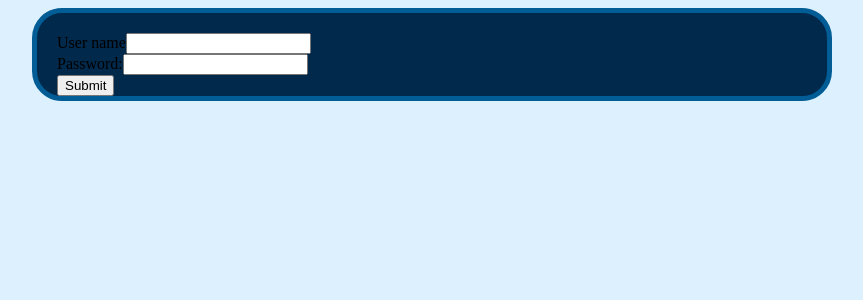
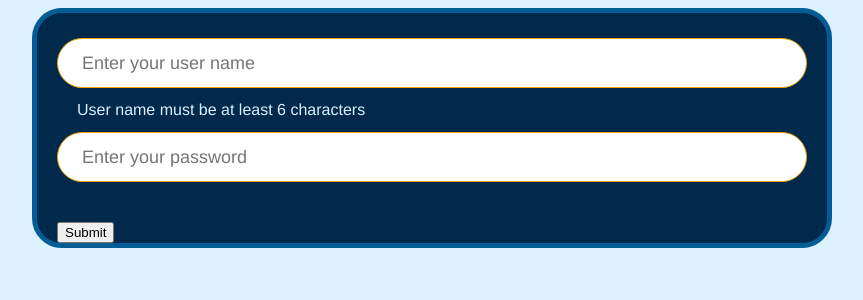
Before and after one commit to royadams72/get-your-fit-together, a Next.js app: page /retrieve-plan in a window 1280 px wide. Shown: the top 300 px of the page, without its empty margins (208-1071 px from the left). Built offline with nearby package versions, Linux system fonts and the light colour scheme.

Commit message:
starting refactoring userForm components

```diff
--- a/app/api/check-for-user/route.ts
+++ b/app/api/check-for-user/route.ts
@@ -18,7 +18,7 @@ export async function POST(req: Request) {
 
     if (plan) {
       return NextResponse.json(
-        { error: "Plan already exists with that user name" },
+        { error: "A fitness plan already exists with that user name" },
         { status: 409 }
       );
     } else {
--- a/components/form/InputComponent.tsx
+++ b/components/form/InputComponent.tsx
@@ -1,20 +1,19 @@
 "use client";
+import { ActionCreatorWithPayload } from "@reduxjs/toolkit";
 import { useFormContext } from "react-hook-form";
 import { Input } from "@/types/interfaces/form";
 import { useAppDispatch } from "@/lib/hooks/storeHooks";
-import { ActionCreatorWithPayload } from "@reduxjs/toolkit";
+import styles from "@/styles/components/_commonStyles.module.scss";
 
 const InputComponent = ({
   className,
   config,
   dispatchEvent,
-  customMessage,
   inputValue,
 }: {
   config: Input;
   className?: string;
   dispatchEvent?: ActionCreatorWithPayload<any, string>;
-  customMessage?: string;
   inputValue?: ({ name, value }: { name: string; value: string }) => void;
 }) => {
   const {
@@ -44,22 +43,31 @@ const InputComponent = ({
     config?.eventHandlers?.onChange?.(e);
   };
   return (
-    <div className={className}>
+    <div
+      className={`${styles.textInputDiv} ${className ? " " + className : ""}`}
+    >
       <label htmlFor={config.name}>{config.label}</label>
       <input
         type={config.isPassword ? "password" : "text"}
         id={config.name}
+        placeholder={config.placeHolder}
         {...register(config.name, config.validation)}
         {...config.eventHandlers}
         onChange={(e) => {
           handleChange(e);
         }}
       />
-      {config.hint && <div dangerouslySetInnerHTML={config.hint} />}
+      {config.hint && (
+        <div
+          className={styles.textInputDivHint}
+          dangerouslySetInnerHTML={config.hint}
+        />
+      )}
       {errors[config.name] && (
-        <p style={{ color: "red" }}>{errors[config.name]?.message as string}</p>
+        <p className={styles.textInputDivError}>
+          {errors[config.name]?.message as string}
+        </p>
       )}
-      {customMessage && <p style={{ color: "red" }}>{customMessage}</p>}
     </div>
   );
 };
--- a/components/form/UserForm.tsx
+++ b/components/form/UserForm.tsx
@@ -1,7 +1,9 @@
 import React from "react";
-import InputComponent from "./InputComponent";
 import { FormValue } from "@/types/interfaces/form";
 import { User } from "@/types/enums/user.enum";
+import styles from "@/styles/components/_userForm.module.scss";
+
+import InputComponent from "./InputComponent";
 
 const UserForm = ({
   config,
@@ -17,20 +19,25 @@ const UserForm = ({
   const userArr = [User.userName, User.userPassword];
 
   return (
-    <>
+    <div className={styles.userFormContainer}>
       {userArr.map((elName) => {
         const isUserName = elName === User.userName;
 
         const inputProps: any = {
           config: config[elName],
           inputValue: isYourFitPage ? inputValue : undefined,
-          customMessage:
-            isYourFitPage && isUserName ? customMessage : undefined,
         };
 
-        return <InputComponent key={elName} {...inputProps} />;
+        return (
+          <div key={elName}>
+            <InputComponent {...inputProps} />
+            {isYourFitPage && isUserName && customMessage ? (
+              <div className={styles.textInputDivError}>{customMessage}</div>
+            ) : null}
+          </div>
+        );
       })}
-    </>
+    </div>
   );
 };
 
--- a/lib/form-configs/userConfig.ts
+++ b/lib/form-configs/userConfig.ts
@@ -5,6 +5,7 @@ export const config = {
     name: "userPassword",
     isPassword: true,
     label: "Password:",
+    placeHolder: "Enter your password",
     validation: {
       required: { value: true, message: "Please enter your password" },
     },
@@ -12,11 +13,13 @@ export const config = {
   userName: <Input>{
     name: "userName",
     label: "User name",
+    placeHolder: "Enter your user name",
+    hint: { __html: "User name must be at least 6 characters" },
     validation: {
       required: { value: true, message: "Please enter your name" },
       minLength: {
         value: 6,
-        message: "Full name must be at least 6 characters",
+        message: "User name must be at least 6 characters",
       },
     },
   },
--- a/styles/components/_checkbox.module.scss
+++ b/styles/components/_checkbox.module.scss
@@ -1,5 +1,5 @@
 @use "../abstracts/mixins" as *;
-@use "./formStyles" as *;
+@use "./commonStyles.module" as *;
 
 .checkboxDiv {
   --template-columns: 2;
--- a/styles/components/_formStyles.scss
+++ b/styles/components/_commonStyles.module.scss
@@ -20,8 +20,11 @@
 }
 
 .selectDiv select,
-.radioDiv fieldset {
+.radioDiv fieldset,
+.textInputDiv input[type="text"],
+.textInputDiv input[type="password"] {
   @include typography("lg", var(--input-colour), var(--main-body-font), normal);
+  box-sizing: border-box;
   border-radius: var(--border-radius-large);
   background-color: var(--white);
   border: 1px solid var(--quaternary-colour);
@@ -34,8 +37,17 @@
 }
 
 .selectDiv,
+.textInputDiv {
+  label {
+    position: absolute;
+    left: -9999px;
+  }
+}
+
+.selectDiv,
 .radioDiv,
-.checkboxDiv {
+.checkboxDiv,
+.textInputDiv {
   margin-bottom: 4rem;
 
   &Hint {
--- a/styles/components/_radioComponent.module.scss
+++ b/styles/components/_radioComponent.module.scss
@@ -1,4 +1,4 @@
-@use "./formStyles" as *;
+@use "./commonStyles.module" as *;
 
 .radioDiv fieldset {
   display: grid;
--- a/styles/components/_selectComponent.module.scss
+++ b/styles/components/_selectComponent.module.scss
@@ -1,4 +1,4 @@
-@use "./formStyles" as *;
+@use "./commonStyles.module" as *;
 
 $afterHeight: 2rem;
 $afterWidth: 1.4rem;
--- /dev/null
+++ b/styles/components/_userForm.module.scss
@@ -0,0 +1,10 @@
+@use "./commonStyles.module" as *;
+
+.userFormContainer {
+  & div:first-child > div:first-child {
+    margin-bottom: 0;
+  }
+  .textInputDivError {
+    margin-bottom: 4rem;
+  }
+}
```
